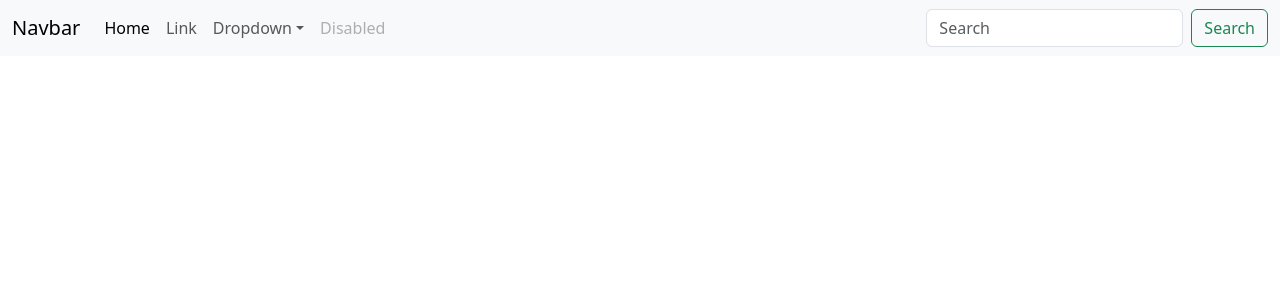
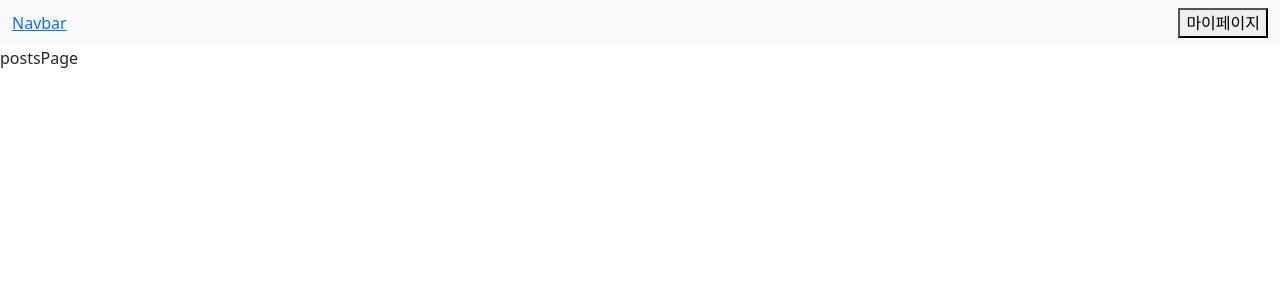
Before and after one commit to 0ddodd/test, a React (Vite) app in the folder frontend/: page /posts in a window 1280 px wide. Shown: the top 300 px of the page. Built offline with nearby package versions, Linux system fonts and the light colour scheme.

Commit message:
db 연결하고 중복 저장 예외처리

```diff
--- a/frontend/src/App.tsx
+++ b/frontend/src/App.tsx
@@ -1,6 +1,6 @@
 import NavBar from './components/navbar'
 import MainPage from './views/mainPage'
-import PostPage from './views/postPage'
+import PostsPage from './views/postsPage'
 import { BrowserRouter as Router, Routes, Route } from 'react-router-dom'
 
 function App() {
@@ -11,7 +11,8 @@ function App() {
         <NavBar />
         <Routes>
           <Route path="/" element={<MainPage />}/>
-          <Route path="/posts" element={<PostPage />} />
+          <Route path="/posts" element={<PostsPage />} />
+          {/* <Route path="/posts" element={<PostPage />} /> */}
         </Routes>
       </div>
     </Router>
--- a/frontend/src/components/navbar.tsx
+++ b/frontend/src/components/navbar.tsx
@@ -1,13 +1,17 @@
 import React from "react";
+import { Link } from "react-router-dom";
 
 function NavBar() {
     return (
         <nav className="navbar navbar-expand-lg bg-body-tertiary">
             <div className="container-fluid">
-                <a className="navbar-brand" href="#">
+                <Link to='/'>
                     Navbar
-                </a>
-                <button
+                </Link>
+                <Link to="/posts">
+                    <button>마이페이지</button>
+                </Link>
+                {/* <button
                     className="navbar-toggler"
                     type="button"
                     data-bs-toggle="collapse"
@@ -17,8 +21,8 @@ function NavBar() {
                     aria-label="Toggle navigation"
                 >
                     <span className="navbar-toggler-icon"></span>
-                </button>
-                <div className="collapse navbar-collapse" id="navbarSupportedContent">
+                </button> */}
+                {/* <div className="collapse navbar-collapse" id="navbarSupportedContent">
                     <ul className="navbar-nav me-auto mb-2 mb-lg-0">
                         <li className="nav-item">
                             <a className="nav-link active" aria-current="page" href="#">
@@ -78,7 +82,7 @@ function NavBar() {
                         Search
                     </button>
                 </form>
-                </div>
+                </div> */}
             </div>
         </nav>
     );
--- a/frontend/src/components/searchForm.tsx
+++ b/frontend/src/components/searchForm.tsx
@@ -3,7 +3,7 @@ import React, { useState } from 'react'
 
 function searchForm({setInfoItem}) {
 
-    const [keyword, setKeyword] = useState("");
+    const [keyword, setKeyword] = useState<string>("");
 
     const handleSubmit = async () => {
         try {
--- a/frontend/src/views/mainPage.tsx
+++ b/frontend/src/views/mainPage.tsx
@@ -21,7 +21,13 @@ function MainPage () {
             const resp = await axios.post(`${import.meta.env.VITE_API_BACKEND_URL}/post`, infoItem);
             console.log(resp.data.msg);
         } catch (err) {
-            console.error(err)
+            if (axios.isAxiosError(err)) {
+                alert(err.response?.data.error)
+                // 이미 존재하는 국가입니다.
+                // console.error('Axios Error: ', err.response?.data.error);
+            } else {
+                console.error('알 수 없는 에러: ', err);
+            }
         }
     }
 
--- /dev/null
+++ b/frontend/src/views/postsPage.tsx
@@ -0,0 +1,9 @@
+import React from 'react'
+
+function postsPage() {
+    return (
+        <div>postsPage</div>
+    )
+}
+
+export default postsPage
```
